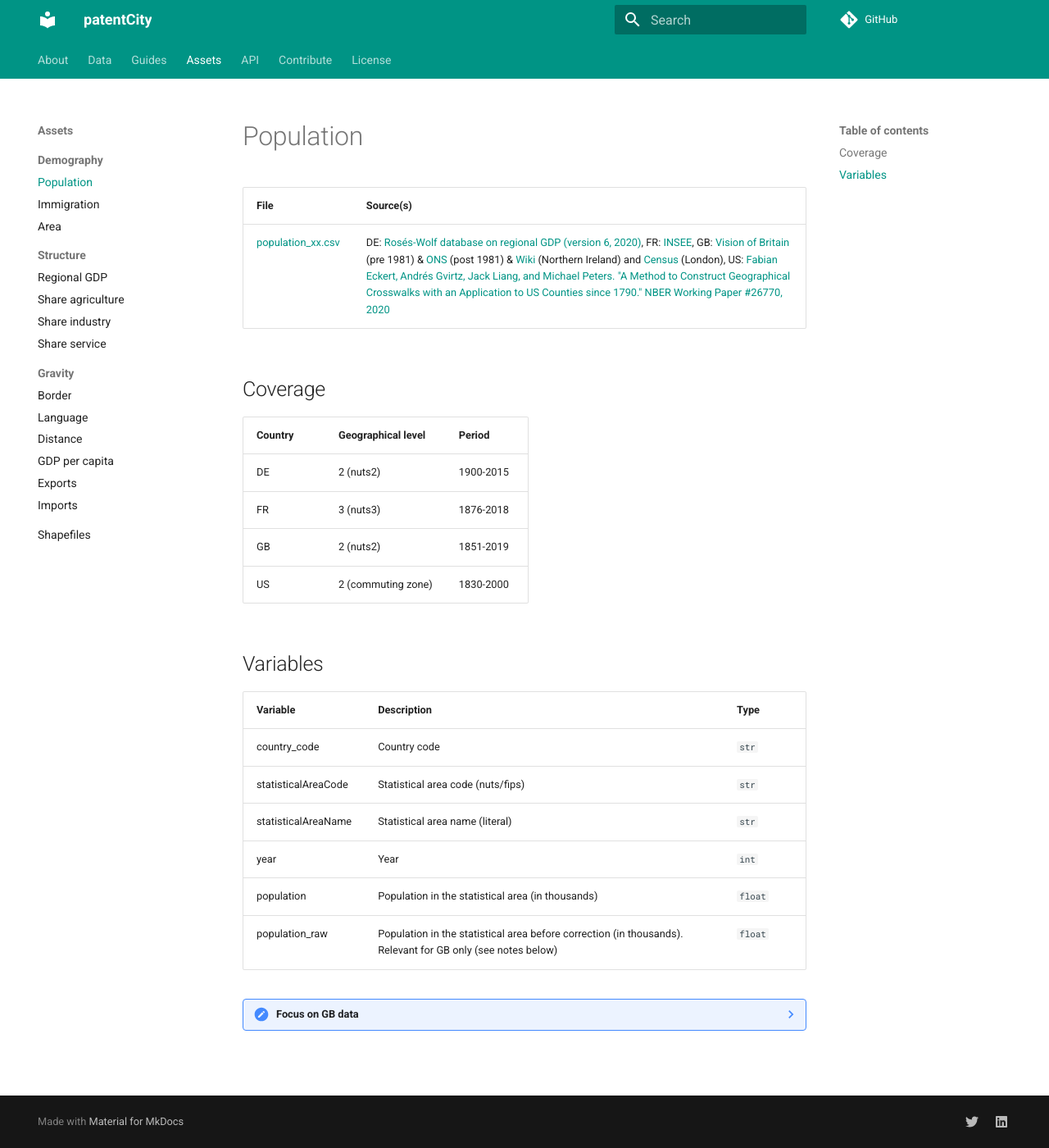
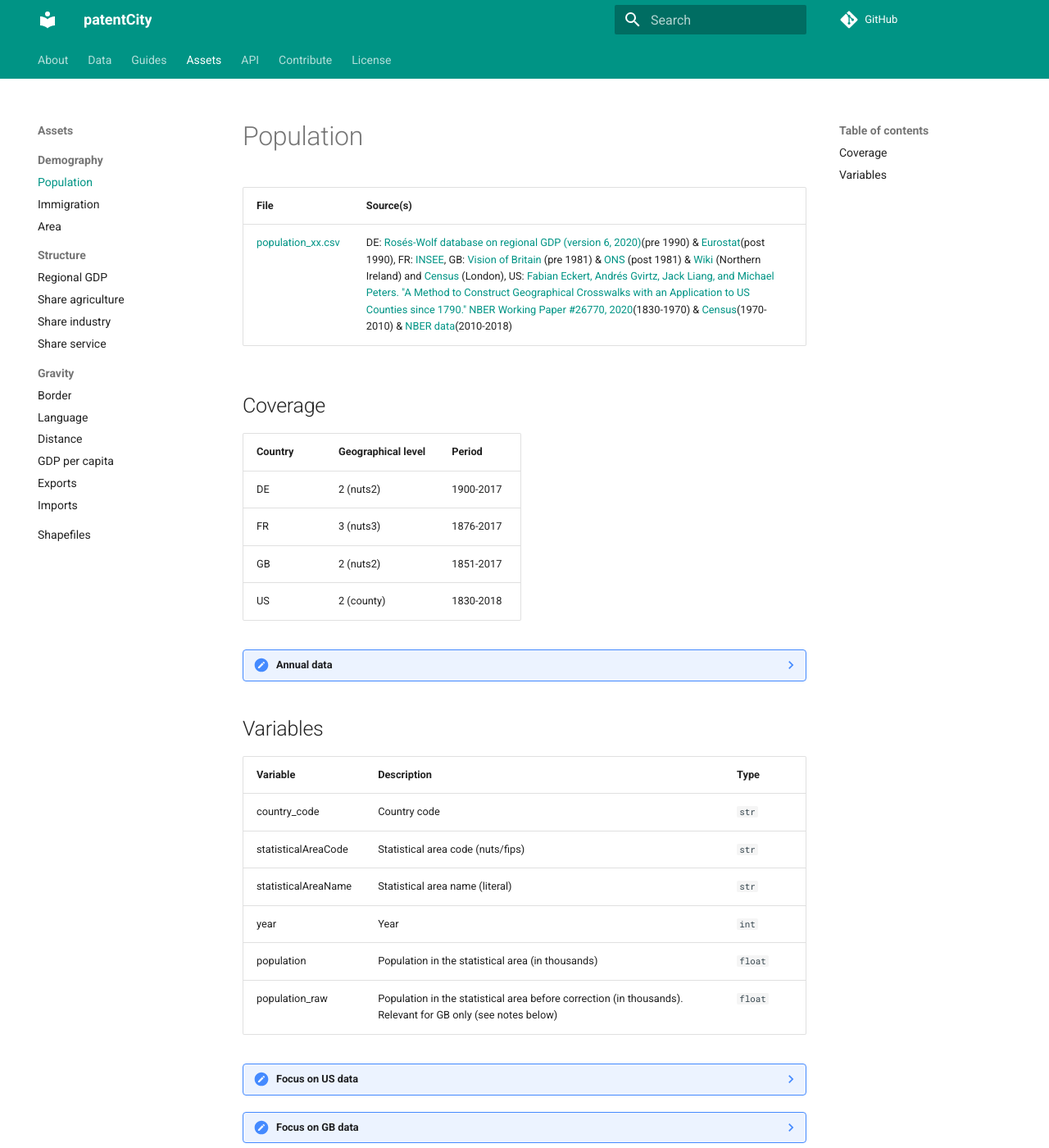
Before and after one commit to cverluise/patentcity, an MkDocs documentation site: the page built from docs/ASSETS_POPULATION.md, in a window 1280 px wide and 1400 px high. Shown: the whole window at 82% size. Built offline with MkDocs 1.6.1 and Material for MkDocs 9.7.7, drawn with Linux system fonts in a browser that asks for light colours; comment, search, counter and statistics services are not loaded.

Commit message:
:memo: add Antonin's add-ons and correct typo

```diff
--- a/docs/ASSETS_POPULATION.md
+++ b/docs/ASSETS_POPULATION.md
@@ -2,16 +2,20 @@
 
 File | Source(s)
 ---|---
-[population_xx.csv](https://github.com/cverluise/patentcity/tree/master/assets) |DE: [Rosés-Wolf database on regional GDP (version 6, 2020)](https://www.wiwi.hu-berlin.de/de/professuren/vwl/wg/roses-wolf-database-on-regional-gdp), FR: [INSEE](https://www.insee.fr/fr/statistiques/3698339), GB: [Vision of Britain](https://www.visionofbritain.org.uk/) (pre 1981) & [ONS](https://www.ons.gov.uk/peoplepopulationandcommunity/populationandmigration/populationestimates/adhocs/13221populationestimatesbylocalauthoritiesofgreatbritainmid1981tomid2019) (post 1981) & [Wiki](https://en.wikipedia.org/wiki/Demography_of_Northern_Ireland) (Northern Ireland) and [Census](https://data.london.gov.uk/dataset/historic-census-population) (London), US: [Fabian Eckert, Andrés Gvirtz, Jack Liang, and Michael Peters. "A Method to Construct Geographical Crosswalks with an Application to US Counties since 1790." NBER Working Paper #26770, 2020](https://mipeters.weebly.com/uploads/1/4/6/5/14651240/egp_crosswalk.zip)
+[population_xx.csv](https://github.com/cverluise/patentcity/tree/master/assets) |DE: [Rosés-Wolf database on regional GDP (version 6, 2020)](https://www.wiwi.hu-berlin.de/de/professuren/vwl/wg/roses-wolf-database-on-regional-gdp)(pre 1990) & [Eurostat](https://ec.europa.eu/eurostat/statistics-explained/index.php?title=Population_statistics_at_regional_level)(post 1990), FR: [INSEE](https://www.insee.fr/fr/statistiques/3698339), GB: [Vision of Britain](https://www.visionofbritain.org.uk/) (pre 1981) & [ONS](https://www.ons.gov.uk/peoplepopulationandcommunity/populationandmigration/populationestimates/adhocs/13221populationestimatesbylocalauthoritiesofgreatbritainmid1981tomid2019) (post 1981) & [Wiki](https://en.wikipedia.org/wiki/Demography_of_Northern_Ireland) (Northern Ireland) and [Census](https://data.london.gov.uk/dataset/historic-census-population) (London), US: [Fabian Eckert, Andrés Gvirtz, Jack Liang, and Michael Peters. "A Method to Construct Geographical Crosswalks with an Application to US Counties since 1790." NBER Working Paper #26770, 2020](https://mipeters.weebly.com/uploads/1/4/6/5/14651240/egp_crosswalk.zip)(1830-1970) & [Census](https://www.census.gov/data/tables/time-series/demo/popest/2010s-counties-total.html)(1970-2010) & [NBER data](https://data.nber.org/data/census-intercensal-county-population.html)(2010-2018)
 
 ## Coverage
 
 Country |Geographical level |Period
 ---|---|---
-DE  |2 (nuts2)       | 1900-2015
-FR  |3 (nuts3)       | 1876-2018
-GB  |2 (nuts2)       | 1851-2019
-US  |2 (commuting zone) | 1830-2000
+DE  |2 (nuts2)       | 1900-2017
+FR  |3 (nuts3)       | 1876-2017
+GB  |2 (nuts2)       | 1851-2017
+US  |2 (county) | 1830-2018
+
+??? note  "Annual data"
+
+    We proceed to a linear interpolation based on _population_raw_ column to obtain population data for each year in _population_ column.
 
 ## Variables
 
@@ -24,6 +28,9 @@ year                    | Year | `int`
 population              | Population in the statistical area (in thousands)| `float`
 population\_raw         | Population in the statistical area before correction (in thousands). Relevant for GB only (see notes below)| `float`
 
+??? note  "Focus on US data"
+
+    We obtain US population post 1970 data by aggregating county data thanks to [David Dorn crossover table](https://www.ddorn.net/data.htm).
 
 ??? note  "Focus on GB data"
 
```
Also changed, not shown: other parts of docs/ASSETS_POPULATION.md (+2 -2 lines).
